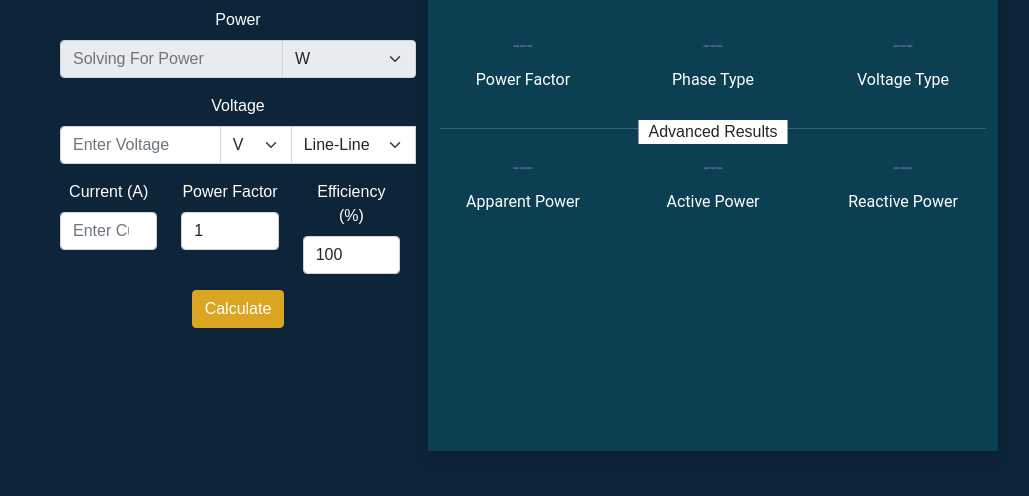
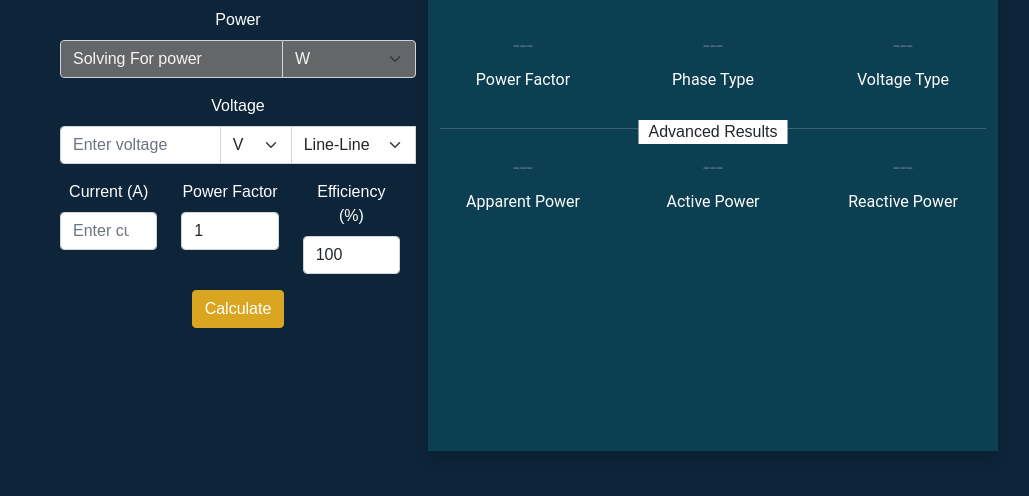
Before and after one commit to captainku/ElectricalWorkbench, a website: page powerWorkbench.html in a window 1280 px wide. Shown: the part 260-756 px from the top of the page, without its empty margins (22-1051 px from the left). Drawn offline with nearby package versions, Linux system fonts and the light colour scheme.

Commit message:
disable color update

```diff
--- a/calculator.js
+++ b/calculator.js
@@ -41,7 +41,7 @@ function calculateResults() {
     // Check if it's a three-phase system
     var isThreePhase = phaseType === 'Three Phase';
 
-    if (solveFor === 'Power' && !isNaN(voltage) && !isNaN(current)) {
+    if (solveFor === 'power' && !isNaN(voltage) && !isNaN(current)) {
 
         if(voltageType == "Line-Line")
         {
@@ -53,7 +53,7 @@ function calculateResults() {
         }
         currentResult = current;
         voltageResult = voltage;
-    } else if (solveFor === 'Voltage' && !isNaN(power) && !isNaN(current) && current !== 0) {
+    } else if (solveFor === 'voltage' && !isNaN(power) && !isNaN(current) && current !== 0) {
         if(voltageType == "Line-Line")
         {
             voltageResult = isThreePhase ? power / (Math.sqrt(3) * current *pf*eff) : power / (current*pf*eff);
@@ -65,7 +65,7 @@ function calculateResults() {
 
         currentResult = current;
         powerResult = power;
-    } else if (solveFor === 'Current' && !isNaN(power) && !isNaN(voltage) && voltage !== 0) {
+    } else if (solveFor === 'current' && !isNaN(power) && !isNaN(voltage) && voltage !== 0) {
         if(voltageType == "Line-Line")
         {
             currentResult = isThreePhase ? power / (Math.sqrt(3) * voltage *pf*eff ): power /(voltage *pf*eff );
@@ -135,36 +135,39 @@ function calculateResults() {
 
 
 document.getElementById('solveFor').addEventListener('change', function() {
+    console.log("Ran Disable function");
     var selectedOption = this.value;
 
-    // Reset placeholders for all inputs
-    document.getElementById('powerInput').placeholder = "Enter Power";
-    document.getElementById('voltageInput').placeholder = "Enter Voltage";
-    document.getElementById('currentInput').placeholder = "Enter Current";
+    // List of all input elements and their corresponding units dropdowns
+    var inputs = [
+        { input: 'powerInput', unit: 'powerUnit' },
+        { input: 'voltageInput', unit: 'voltageUnit' },
+        { input: 'currentInput', unit: null } // No unit dropdown for current input
+    ];
 
-    // Enable all inputs and dropdowns
-    document.getElementById('powerInput').disabled = false;
-    document.getElementById('powerUnit').disabled = false;
-    document.getElementById('voltageInput').disabled = false;
-    document.getElementById('voltageUnit').disabled = false;
-    document.getElementById('currentInput').disabled = false;
+    inputs.forEach(function(item) {
+        var inputElement = document.getElementById(item.input);
+        var unitElement = item.unit ? document.getElementById(item.unit) : null;
 
-    // Update placeholder and disable input for the selected "Solve For" option
-    if (selectedOption === 'Power') {
-        document.getElementById('powerInput').disabled = true;
-        document.getElementById('powerUnit').disabled = true;
-        document.getElementById('powerInput').value='';
-        document.getElementById('powerInput').placeholder = "Solving For Power";
-    } else if (selectedOption === 'Voltage') {
-        document.getElementById('voltageInput').disabled = true;
-        document.getElementById('voltageUnit').disabled = true;
-        document.getElementById('voltageInput').value='';
-        document.getElementById('voltageInput').placeholder = "Solving For Voltage";
-    } else if (selectedOption === 'Current') {
-        document.getElementById('currentInput').disabled = true;
-        document.getElementById('currentInput').placeholder = "Solving For Current";
-        document.getElementById('currentInput').value='';
-    }
+        // Reset and enable all inputs and dropdowns
+        inputElement.disabled = false;
+        inputElement.value = '';
+        inputElement.placeholder = "Enter " + item.input.replace('Input', '');
+
+        if (unitElement) {
+            unitElement.disabled = false;
+        }
+        console.log("Selected Option: " + selectedOption + "Is Equal to" + item.input);
+        // Disable the selected input and its unit dropdown, if applicable
+        if (selectedOption === item.input.replace('Input', '')) {
+            inputElement.disabled = true;
+            inputElement.placeholder = "Solving For " + selectedOption;
+
+            if (unitElement) {
+                unitElement.disabled = true;
+            }
+        }
+    });
 });
 
 // Trigger change event on page load to set initial state
--- a/powerWorkbench.html
+++ b/powerWorkbench.html
@@ -54,9 +54,9 @@
                         <div class="mb-3">
                             <label for="solveFor" class="form-label">Solve For</label>
                             <select class="form-select" id="solveFor">
-                                <option value="Power">Power</option>
-                                <option value="Voltage">Voltage</option>
-                                <option value="Current">Current</option>
+                                <option value="power">Power</option>
+                                <option value="voltage">Voltage</option>
+                                <option value="current">Current</option>
                             </select>
                         </div>
                     </div>
--- a/styles.css
+++ b/styles.css
@@ -182,3 +182,19 @@ p  {
     transform: translateY(-5px); /* Slightly raise the card on hover */
     box-shadow: 0 8px 16px rgba(0, 0, 0, 0.2), 0 12px 40px rgba(0, 0, 0, 0.2); /* More pronounced shadow on hover */
 }
+
+
+
+input.form-control:disabled {
+    background-color: #656667 !important; /* Custom background color */
+    color: #da1919 !important; /* Custom text color */
+}
+
+input.form-control:disabled::placeholder {
+    color: #f5f5f5; /* Custom placeholder text color */
+}
+
+select.form-select:disabled {
+    background-color: #656667 !important; /* Custom background color */
+    color: #f5f5f5 !important; /* Custom text color */
+}
```
Also changed, not shown: 1 other file.
